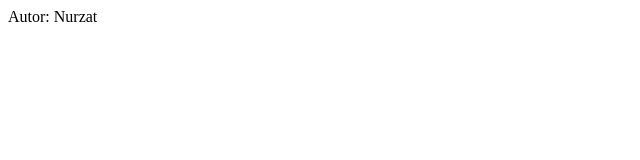
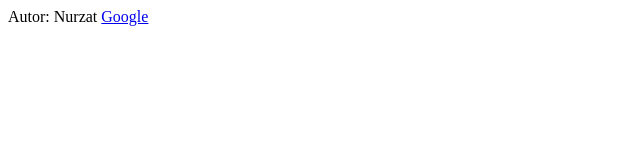
Before and after one commit to asnuor/My_site1, a plain HTML site: page index.html in a window 1280 px wide. Shown: the full height of the page, 0-640 px from the left. Drawn offline with Linux system fonts and the light colour scheme.

Commit message:
add link to google

```diff
--- a/index.html
+++ b/index.html
@@ -13,6 +13,9 @@
     <main>
       <section id="1"></section>
     </main>
-    <footer>Autor: Nurzat</footer>
+    <footer>
+      Autor: Nurzat
+      <a href="www.google.com">Google</a>
+    </footer>
   </body>
 </html>
```
